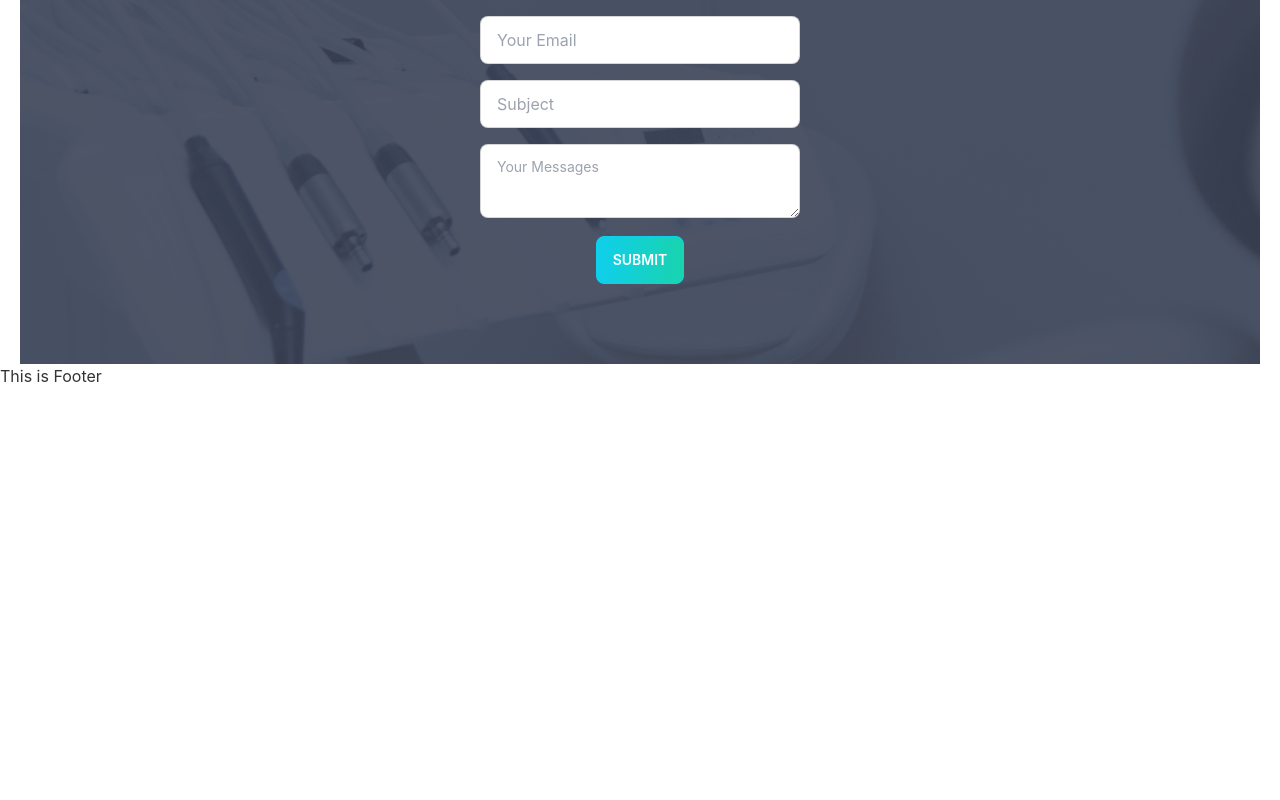
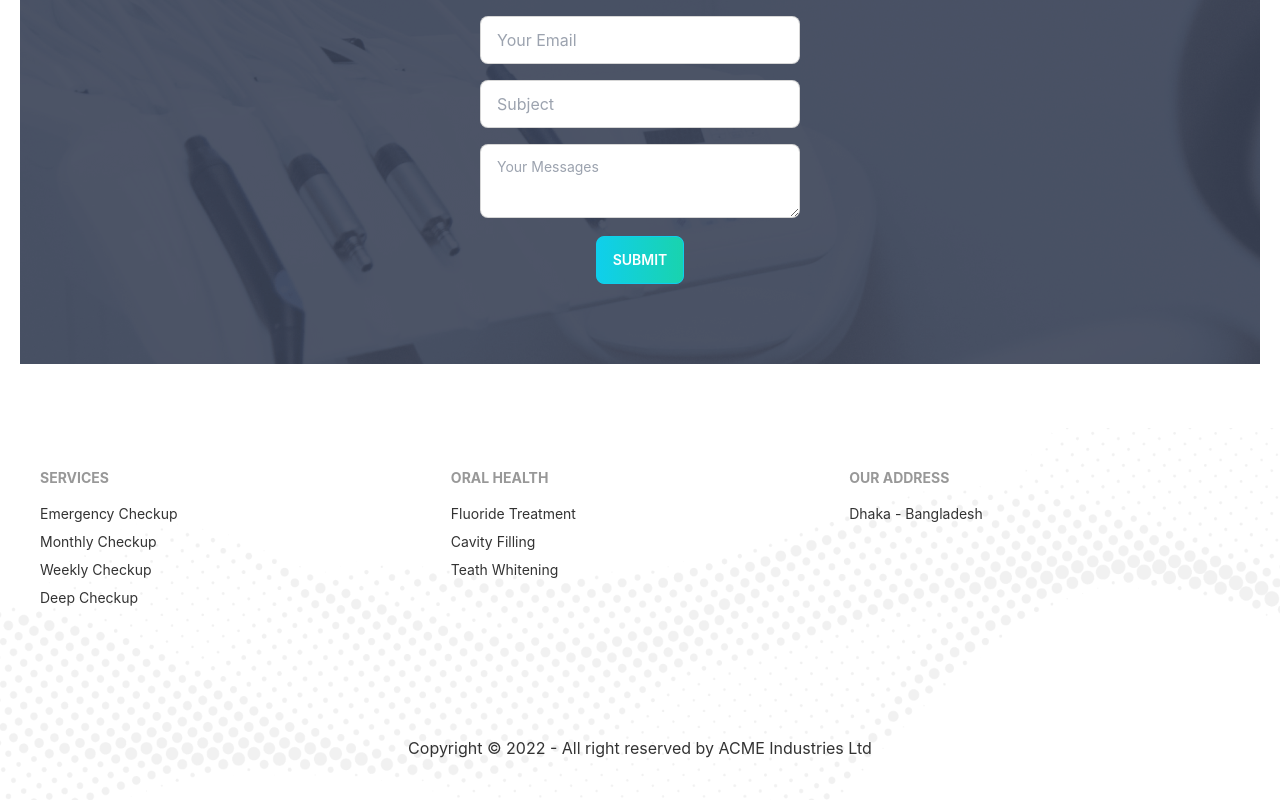
Before and after one commit to Rabbe10581/doctors-portal-client, a React (Create React App) app: page / in a window 1280 px wide. Shown: the part 3602-4402 px from the top of the page. Before the commit the page ends 3990 px from the top, so only its background shows below. Built offline with nearby package versions, Linux system fonts and the light colour scheme.

Commit message:
Footer added

```diff
--- a/src/Pages/Home/ContactUs/ContactUs.js
+++ b/src/Pages/Home/ContactUs/ContactUs.js
@@ -4,7 +4,7 @@ import PrimaryButton from '../../../components/PrimaryButton/PrimaryButton';
 
 const ContactUs = () => {
     return (
-        <section className='text-center px-4 py-10'
+        <section className='text-center px-4 py-10 my-16'
             style={{
                 background: `url(${appointment})`
             }}>
--- a/src/Pages/Shared/Footer/Footer.js
+++ b/src/Pages/Shared/Footer/Footer.js
@@ -1,10 +1,41 @@
 import React from 'react';
+import { Link } from 'react-router-dom';
+import footerImg from '../../../assets/images/footer.png'
 
 const Footer = () => {
     return (
-        <div>
-            <h2>This is Footer</h2>
-        </div>
+        <footer className="p-10"
+            style={{
+                background: `url(${footerImg})`,
+                backgroundSize: 'cover',
+                backgroundPosition: 'center',
+                // backgroundAttachment: 'fixed'
+            }}>
+            <div className='footer'>
+                <div>
+                    <span className="footer-title">Services</span>
+                    <Link to="/" className="link link-hover">Emergency Checkup</Link>
+                    <Link to="/" className="link link-hover">Monthly Checkup</Link>
+                    <Link to="/" className="link link-hover">Weekly Checkup</Link>
+                    <Link to="/" className="link link-hover">Deep Checkup     </Link>
+                </div>
+                <div>
+                    <span className="footer-title">ORAL HEALTH</span>
+                    <Link to="/" className="link link-hover">Fluoride Treatment</Link>
+                    <Link to="/" className="link link-hover">Cavity Filling</Link>
+                    <Link to="/" className="link link-hover">Teath Whitening</Link>
+                </div>
+                <div>
+                    <span className="footer-title">OUR ADDRESS</span>
+                    {/* <Link to="/" className="link link-hover">Terms of use</Link>
+                    <Link to="/" className="link link-hover">Privacy policy</Link> */}
+                    <Link to="/" className="link link-hover">Dhaka - Bangladesh</Link>
+                </div>
+            </div>
+            <div className='text-center mt-32'>
+                <p>Copyright © 2022 - All right reserved by ACME Industries Ltd</p>
+            </div>
+        </footer >
     );
 };
 
```
